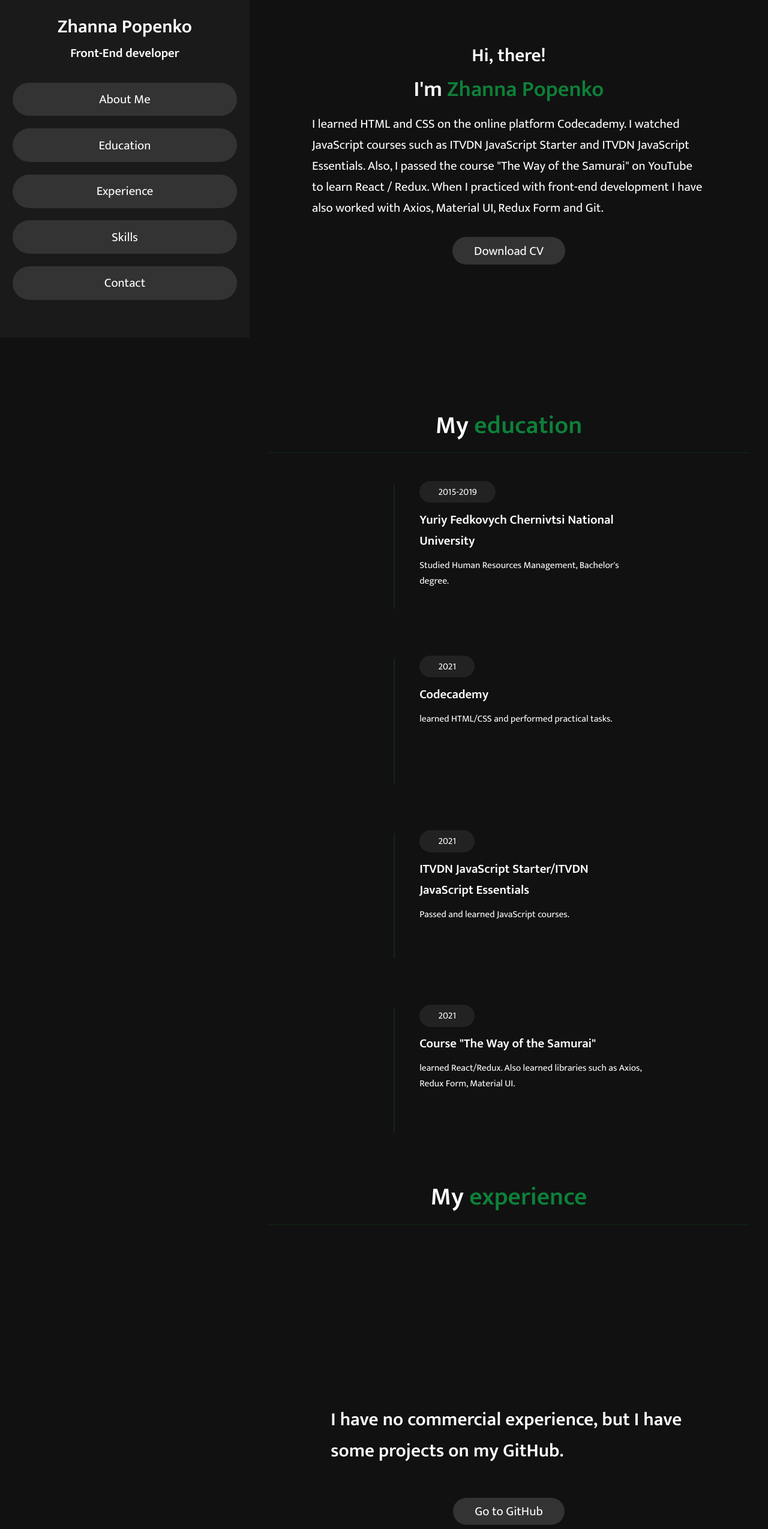
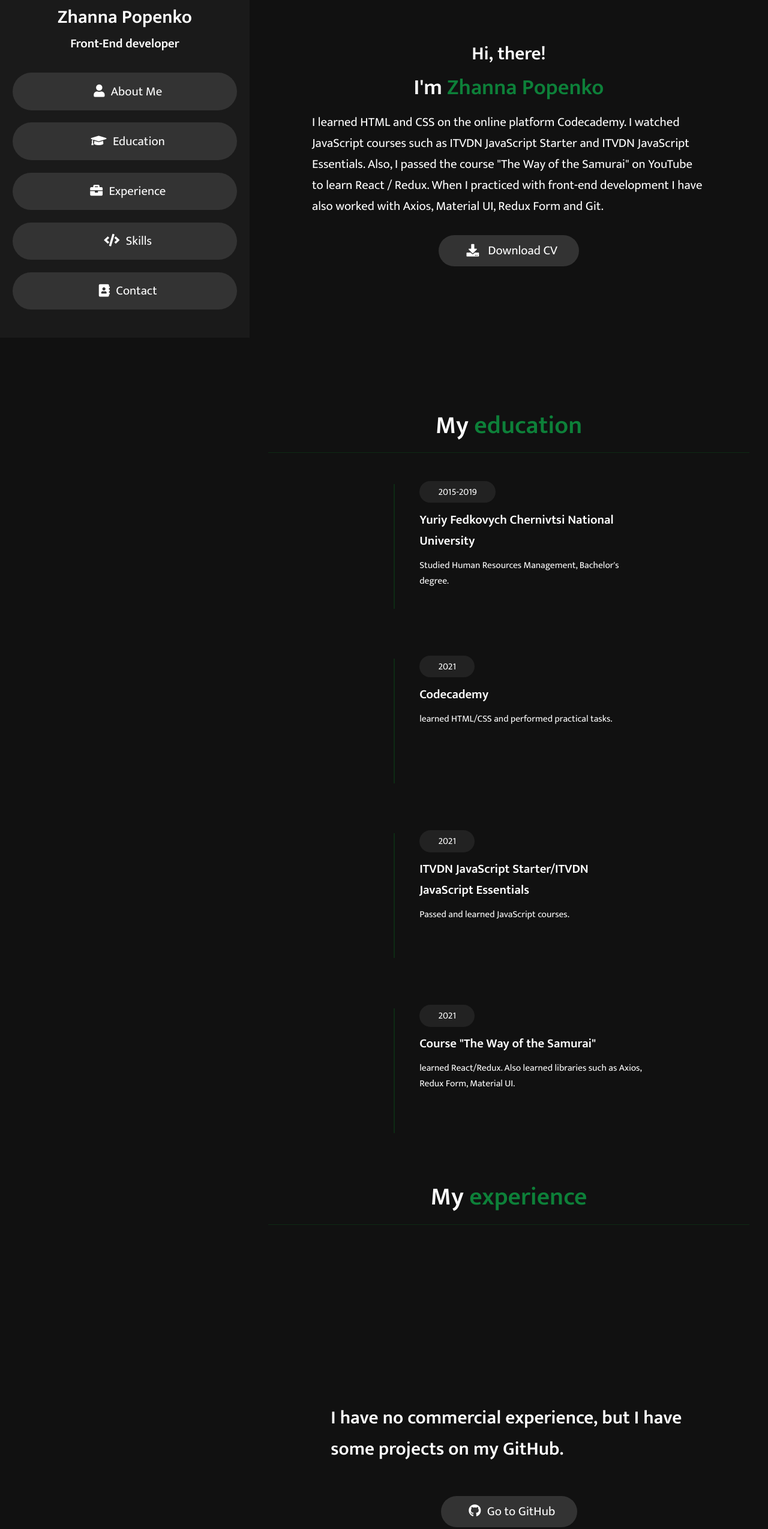
Before and after one commit to zhannapopenko/zhannapopenko.github.io, a plain HTML site: page index.html in a window 1280 px wide. Shown: the part 237-2786 px from the top of the page at 60% size. Drawn offline with Linux system fonts and the light colour scheme.

Commit message:
Add icons

```diff
--- a/index.html
+++ b/index.html
@@ -6,6 +6,10 @@
     <meta name="viewport" content="width=device-width, initial-scale=1.0" />
     <title>Zhanna Popenko</title>
     <link rel="stylesheet" href="style.css" />
+    <link
+      rel="stylesheet"
+      href="https://cdnjs.cloudflare.com/ajax/libs/font-awesome/5.15.2/css/all.min.css"
+    />
   </head>
   <body>
     <header>
@@ -16,11 +20,23 @@
       </div>
       <nav class="navbar">
         <ul>
-          <li><a href="#about">About Me</a></li>
-          <li><a href="#education">Education</a></li>
-          <li><a href="#experience">Experience</a></li>
-          <li><a href="#skills">Skills</a></li>
-          <li><a href="#contact">Contact</a></li>
+          <li>
+            <a href="#about"><i class="fas fa-user"></i>About Me</a>
+          </li>
+          <li>
+            <a href="#education"
+              ><i class="fas fa-graduation-cap"></i>Education</a
+            >
+          </li>
+          <li>
+            <a href="#experience"><i class="fas fa-briefcase"></i>Experience</a>
+          </li>
+          <li>
+            <a href="#skills"><i class="fas fa-code"></i>Skills</a>
+          </li>
+          <li>
+            <a href="#contact"><i class="fas fa-address-book"></i>Contact</a>
+          </li>
         </ul>
       </nav>
     </header>
@@ -37,7 +53,10 @@
         Git.
       </p>
       <a href="./CV/Zhanna_Popenko_Trainee_Front-End_Developer.pdf" download>
-        <button class="button">Download CV</button>
+        <button class="button">
+          <i class="fas fa-download"></i>
+          Download CV
+        </button>
       </a>
     </section>
 
@@ -80,7 +99,9 @@
         I have no commercial experience, but I have some projects on my GitHub.
       </h2>
       <a href="https://github.com/zhannapopenko" target="_blank"
-        ><button class="GitHubButton">Go to GitHub</button></a
+        ><button class="github-button">
+          <i class="fab fa-github"></i>Go to GitHub
+        </button></a
       >
     </section>
 
@@ -131,9 +152,9 @@
         <h3 class="title">CONTACT INFO</h3>
 
         <div class="info">
-          <h3>zpopenko7@gmail.com</h3>
-          <h3>+380670062507</h3>
-          <h3>Lviv, Ukraine</h3>
+          <h3><i class="fas fa-envelope"></i>zpopenko7@gmail.com</h3>
+          <h3><i class="fas fa-phone"></i>+380670062507</h3>
+          <h3><i class="fas fa-map-marker-alt"></i>Lviv, Ukraine</h3>
         </div>
       </div>
     </section>
--- a/style.css
+++ b/style.css
@@ -88,6 +88,10 @@ header .navbar ul li a:hover {
 
 .heading span {
   color: rgb(13, 128, 57);
+}
+
+i {
+  margin: 1rem;
 }
 
 .about {
@@ -183,7 +187,7 @@ section {
   margin-left: 3rem;
 }
 
-.GitHubButton {
+.github-button {
   background: #333;
   color: #fff;
   margin-top: 2rem;
@@ -193,7 +197,7 @@ section {
   border-radius: 5rem;
 }
 
-.GitHubButton:hover {
+.github-button:hover {
   background: rgb(13, 128, 57);
 }
 
```
